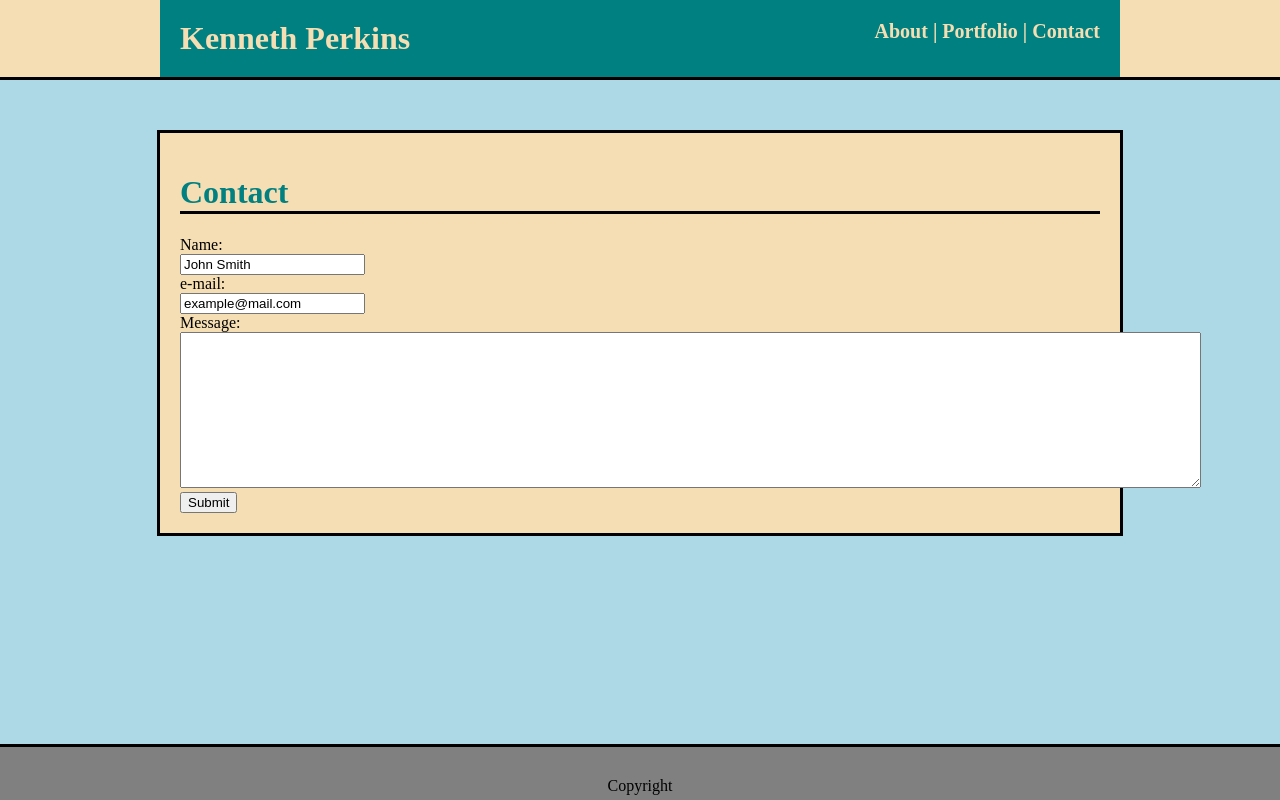
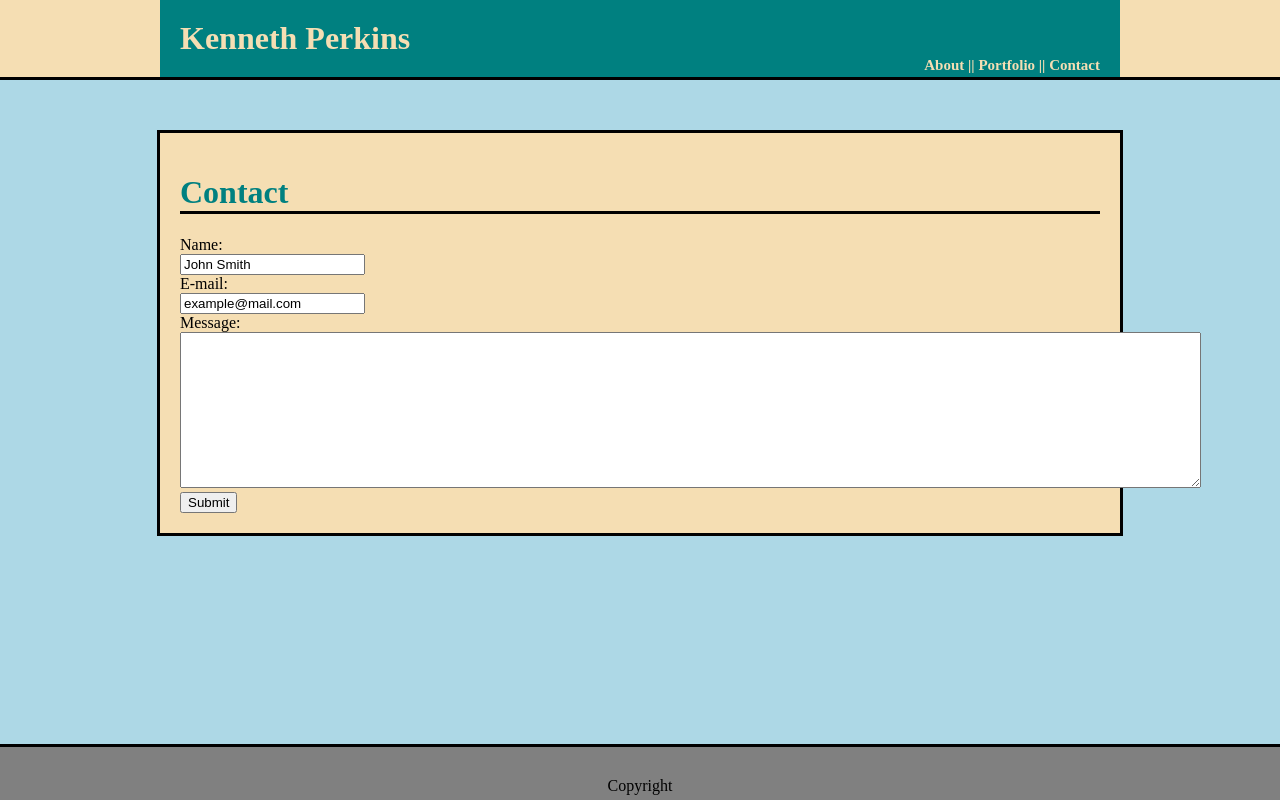
Before and after one commit to Ennykay7/Basic-Portfolio, a plain HTML site: page contact.html in a window 1280 px wide. Drawn offline with Linux system fonts and the light colour scheme.

Commit message:
changed menu on nav around

```diff
--- a/assets/css/style.css
+++ b/assets/css/style.css
@@ -20,7 +20,7 @@ header {
 
 .menu {
     float: right;
-    font-size: 20px;
+    font-size: 15px;
 }
 
 .body {
--- a/contact.html
+++ b/contact.html
@@ -1,5 +1,6 @@
 <!DOCTYPE html>
 <html lang="en">
+
 <head>
     <meta charset="UTF-8">
     <meta name="viewport" content="width=device-width, initial-scale=1.0">
@@ -7,12 +8,21 @@
     <title>Contact</title>
     <link rel="stylesheet" href="assets/css/style.css">
 </head>
+
 <body>
     <header>
         <h1 class="top">
             Kenneth Perkins
-                    <div class="menu">
-                        About | Portfolio | Contact
+            <div>
+                <div class="menu" onclick="Contactlink()">
+                    | Contact
+                </div>
+                <div class="menu" onclick="Portfoliolink()">
+                    | Portfolio |
+                </div>
+                <div class="menu" onclick="aboutlink()">
+                    About |
+                </div>
             </div>
         </h1>
     </header>
@@ -20,13 +30,14 @@
     <div class="body">
         <h1 class="bio">Contact</h1>
         <form action="/action_page.php">
-                    Name:<br>
+            Name:
+            <br>
             <input type="text" name="name" value="John Smith">
+            <br> E-mail:
             <br>
-                    e-mail:<br>
             <input type="text" name="e-mail" value="example@mail.com">
+            <br> Message:
             <br>
-                    Message:<br>
             <textarea rows="10" cols="125">
                     </textarea>
             <br>
@@ -40,4 +51,5 @@
         </div>
     </footer>
 </body>
+
 </html>
```
Also changed, not shown: index.html (+15 -2 lines), portfolio.html (+13 -2 lines). Lines whose indentation alone changed are shown as unchanged.
